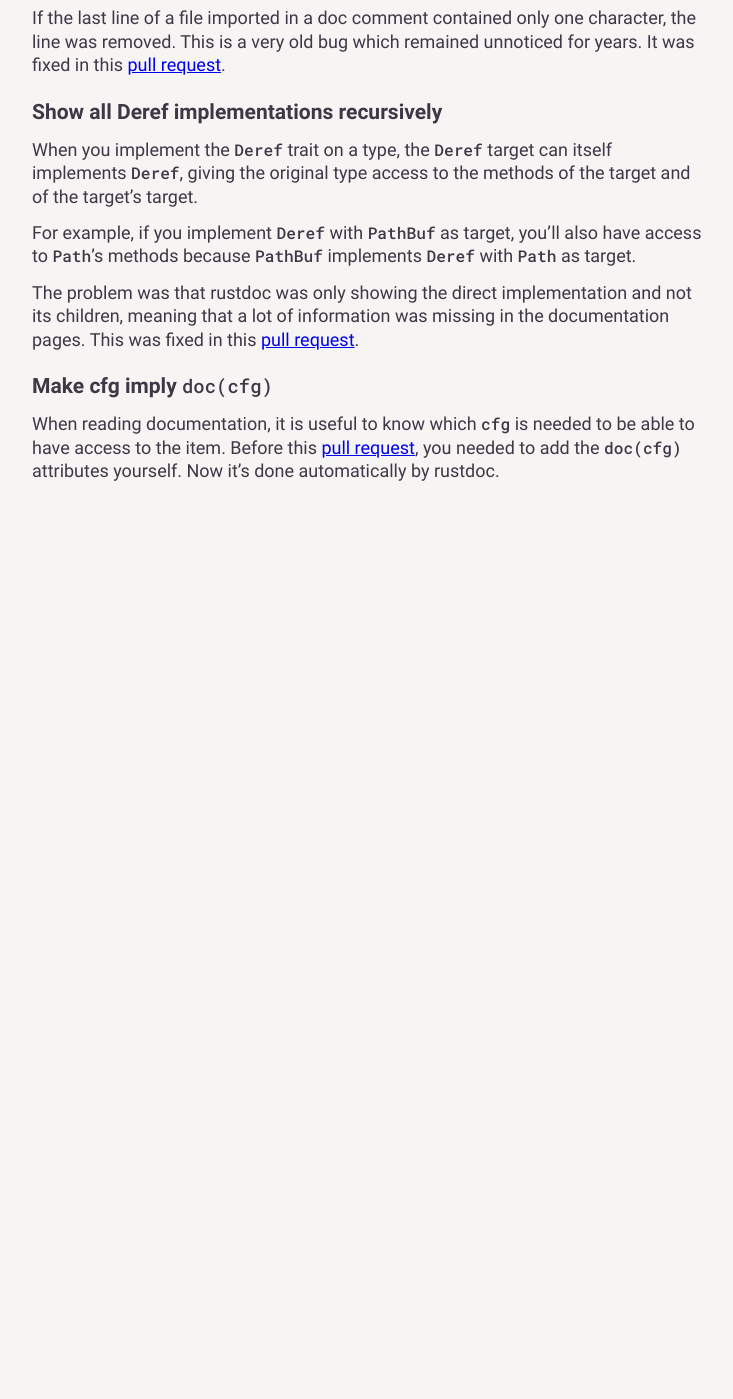
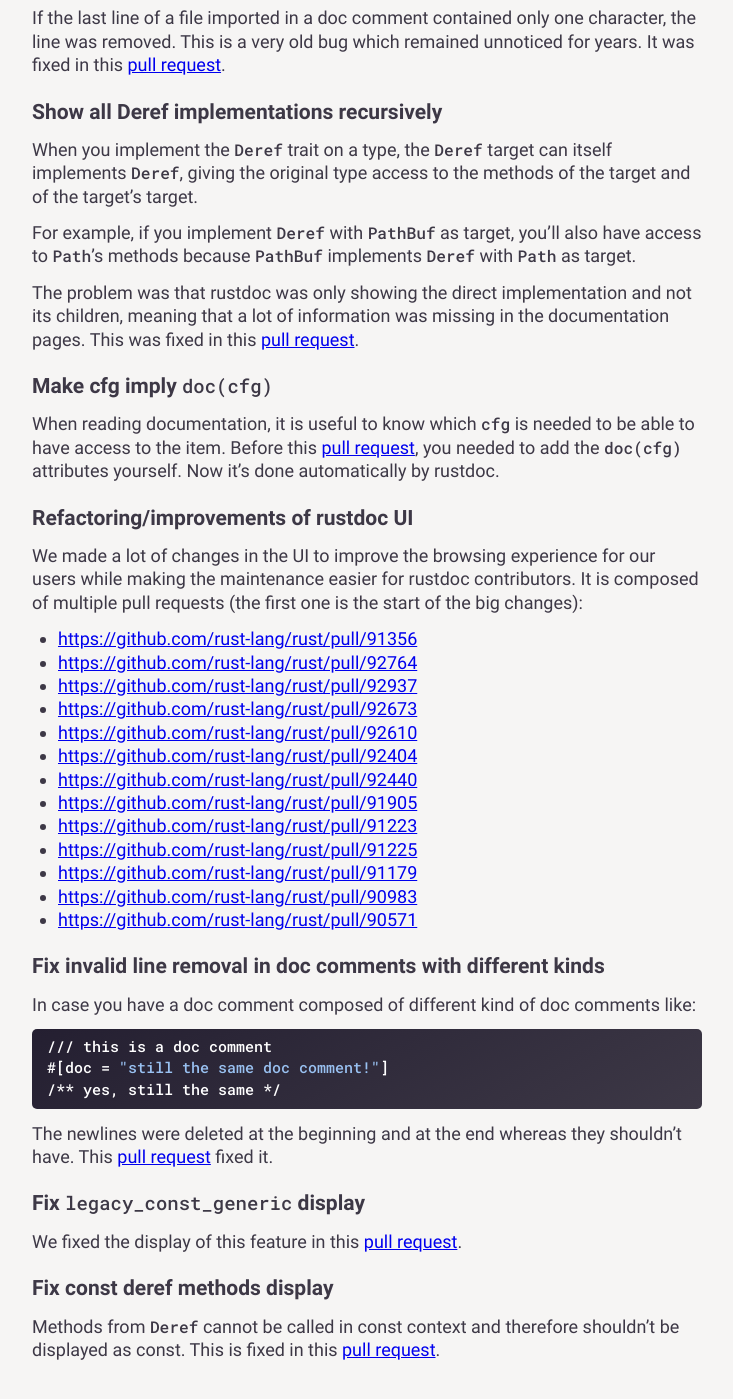
Before and after one commit to yijunyu/trusted-programming.github.io, a Jekyll site: the page built from articles/rustdoc.md, in a window 1280 px wide and 1400 px high, scrolled down 6155 px. Shown: the whole window, without its empty margins (273-1006 px from the left). Built offline with Jekyll 4.4.1, drawn with Linux system fonts in a browser that asks for light colours; comment, search, counter and statistics services are not loaded; before the commit the page ends 6687 px from its top, so only the background shows below that.

Commit message:
Add more contributions

````diff
--- a/articles/rustdoc.md
+++ b/articles/rustdoc.md
@@ -230,3 +230,41 @@ The problem was that rustdoc was only showing the direct implementation and not
 ### Make cfg imply `doc(cfg)`
 
 When reading documentation, it is useful to know which `cfg` is needed to be able to have access to the item. Before this [pull request](https://github.com/rust-lang/rust/pull/89596), you needed to add the `doc(cfg)` attributes yourself. Now it's done automatically by rustdoc.
+
+### Refactoring/improvements of rustdoc UI
+
+We made a lot of changes in the UI to improve the browsing experience for our users while making the maintenance easier for rustdoc contributors. It is composed of multiple pull requests (the first one is the start of the big changes):
+
+ * <https://github.com/rust-lang/rust/pull/91356>
+ * <https://github.com/rust-lang/rust/pull/92764>
+ * <https://github.com/rust-lang/rust/pull/92937>
+ * <https://github.com/rust-lang/rust/pull/92673>
+ * <https://github.com/rust-lang/rust/pull/92610>
+ * <https://github.com/rust-lang/rust/pull/92404>
+ * <https://github.com/rust-lang/rust/pull/92440>
+ * <https://github.com/rust-lang/rust/pull/91905>
+ * <https://github.com/rust-lang/rust/pull/91223>
+ * <https://github.com/rust-lang/rust/pull/91225>
+ * <https://github.com/rust-lang/rust/pull/91179>
+ * <https://github.com/rust-lang/rust/pull/90983>
+ * <https://github.com/rust-lang/rust/pull/90571>
+
+### Fix invalid line removal in doc comments with different kinds
+
+In case you have a doc comment composed of different kind of doc comments like:
+
+```rust
+/// this is a doc comment
+#[doc = "still the same doc comment!"]
+/** yes, still the same */
+```
+
+The newlines were deleted at the beginning and at the end whereas they shouldn't have. This [pull request](https://github.com/rust-lang/rust/pull/92357) fixed it.
+
+### Fix `legacy_const_generic` display
+
+We fixed the display of this feature in this [pull request](https://github.com/rust-lang/rust/pull/89954).
+
+### Fix const deref methods display
+
+Methods from `Deref` cannot be called in const context and therefore shouldn't be displayed as const. This is fixed in this [pull request](https://github.com/rust-lang/rust/pull/91291).
````
Also changed, not shown: articles/docs-rs.md (+11 -1 lines), articles/rustc.md (+10 -2 lines).
